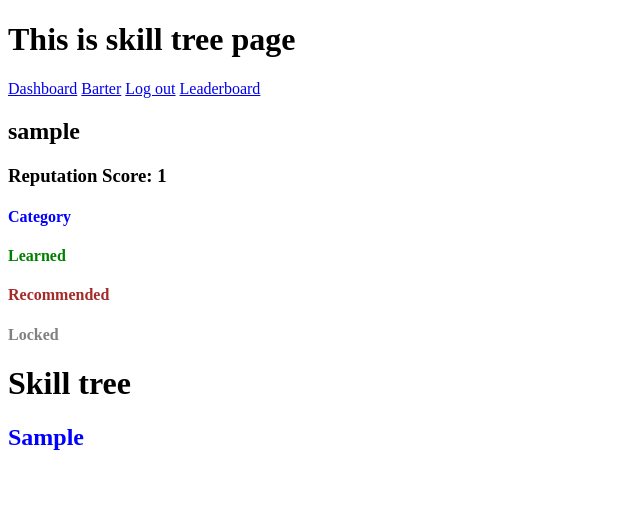
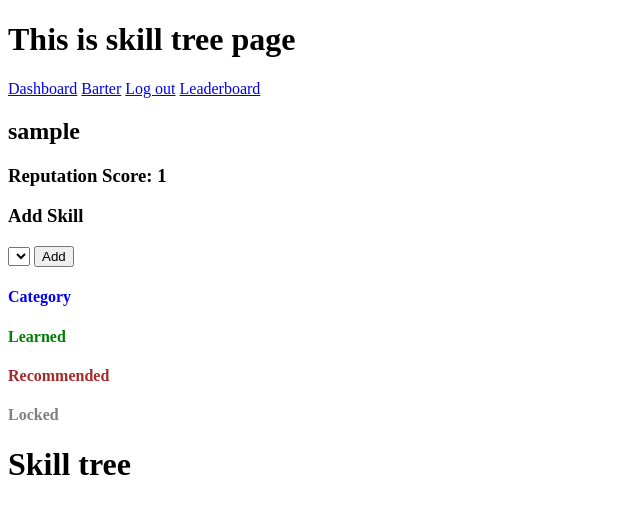
Before and after one commit to MdAshrafiTahmid-23101108/Neighborhood-Skill-Exchange-Platform, a PHP site: page /user_skill_tree.php in a window 1280 px wide. Shown: the top 505 px of the page, without its empty margins (0-640 px from the left). Run offline with PHP 8.4, Linux system fonts and the light colour scheme; the visitor is signed in with stand-in values (Sample User, id 1); tables that the repository leaves empty or names only in its code hold one stand-in row (values such as "Sample post"); lists and menus that the app fills with data are empty.

Commit message:
Adding skill in users

```diff
--- a/leaderboard.php
+++ b/leaderboard.php
@@ -28,6 +28,8 @@ if (mysqli_num_rows($calculate_rank) > 0){
     <nav>
         <a href="user_skill_tree.php">My skills</a>
         <a href="user_dashboard.php">Dashboard</a>
+        <a href="barter.php">Barter</a>
+        <a href="logout.php">Log out</a>
     </nav>
     <section class="user">
         <h2><?php echo $name; ?></h2>
--- a/user_skill_tree.php
+++ b/user_skill_tree.php
@@ -86,6 +86,31 @@ function skill_tree($conn,$category,$level,$user_id,$indent_level = 1,$parent_id
     <section class="user">
         <h2><?php echo $name; ?></h2>
         <h3>Reputation Score: <?php echo $reputation;?></h3>
+        <form action="add_skill_in_user_skill.php" method="post">
+            <h3>Add Skill</h3>
+            <select name="skill_id" id="skill_id" required>
+                <option value="">
+                    <?php
+                    $sql = "SELECT Skill_id, Skill_name, Expertise_level, Requirement FROM skill ORDER BY Category, Expertise_level, Skill_name";
+                    $result = mysqli_query($conn, $sql);
+                    if (mysqli_num_rows($result) > 0) {
+                        while ($row = mysqli_fetch_assoc($result)) {
+                            $skill_id = $row['Skill_id'];
+                            $skill_name = $row['Skill_name'];
+                            $level = $row['Expertise_level'];
+                            $requirement = $row['Requirement'];
+                            if(skill_status($conn,$user_id,$skill_id,$requirement) == "brown"){
+	                            ?>
+                                <option value="<?php echo $skill_id ?>"><?php echo "{$skill_name}({$level})" ?></option>
+                                <?php
+                            }
+                        }
+                    }
+                    ?>
+                </option>
+            </select>
+            <input type="submit" value="Add">
+        </form>
         <p>
             <h4 style="color:blue">Category</h4>
             <h4 style="color:green">Learned</h4>
```
Also changed, not shown: add_skill_in_user_skill.php (+22 -0 lines).
